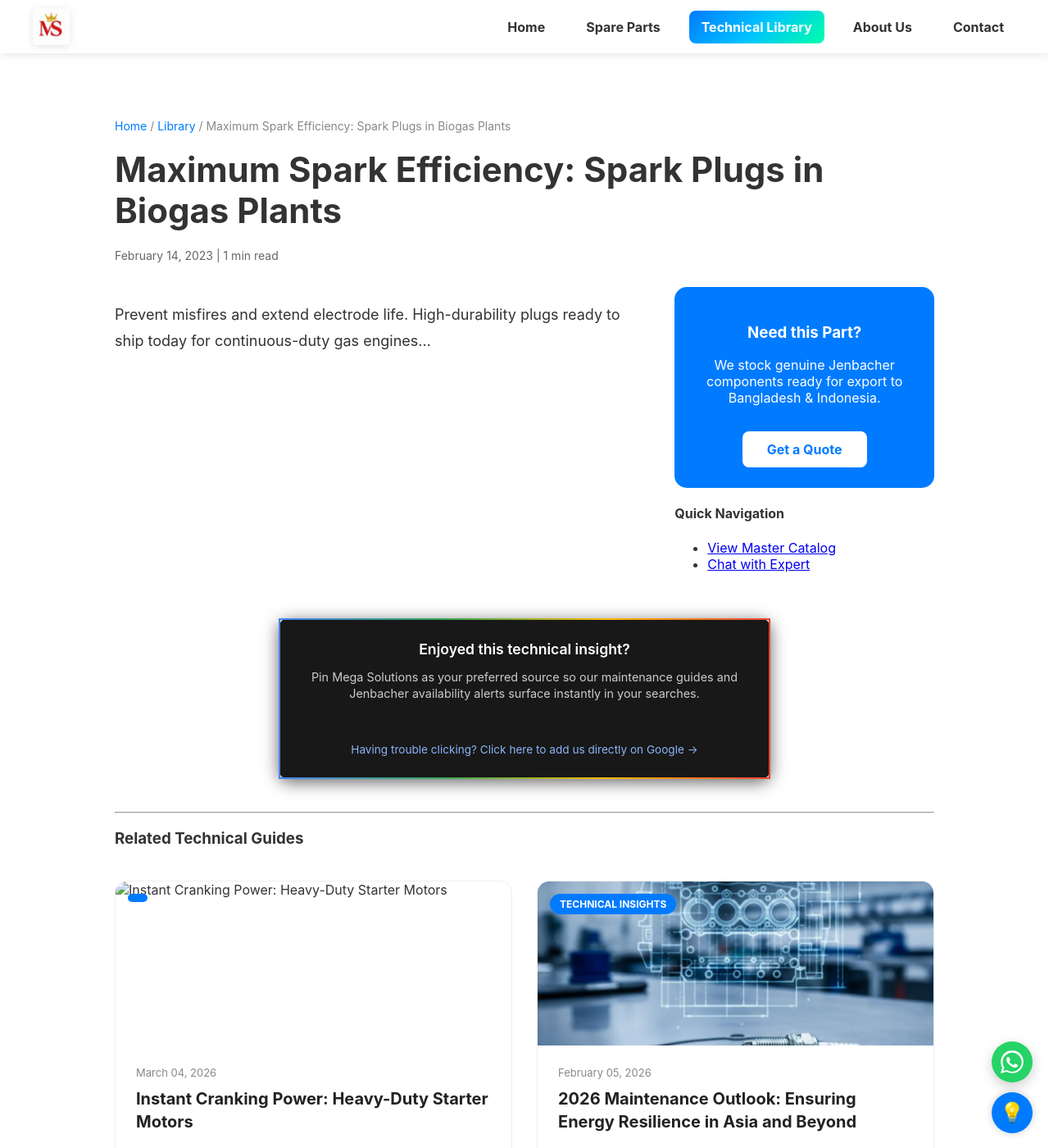
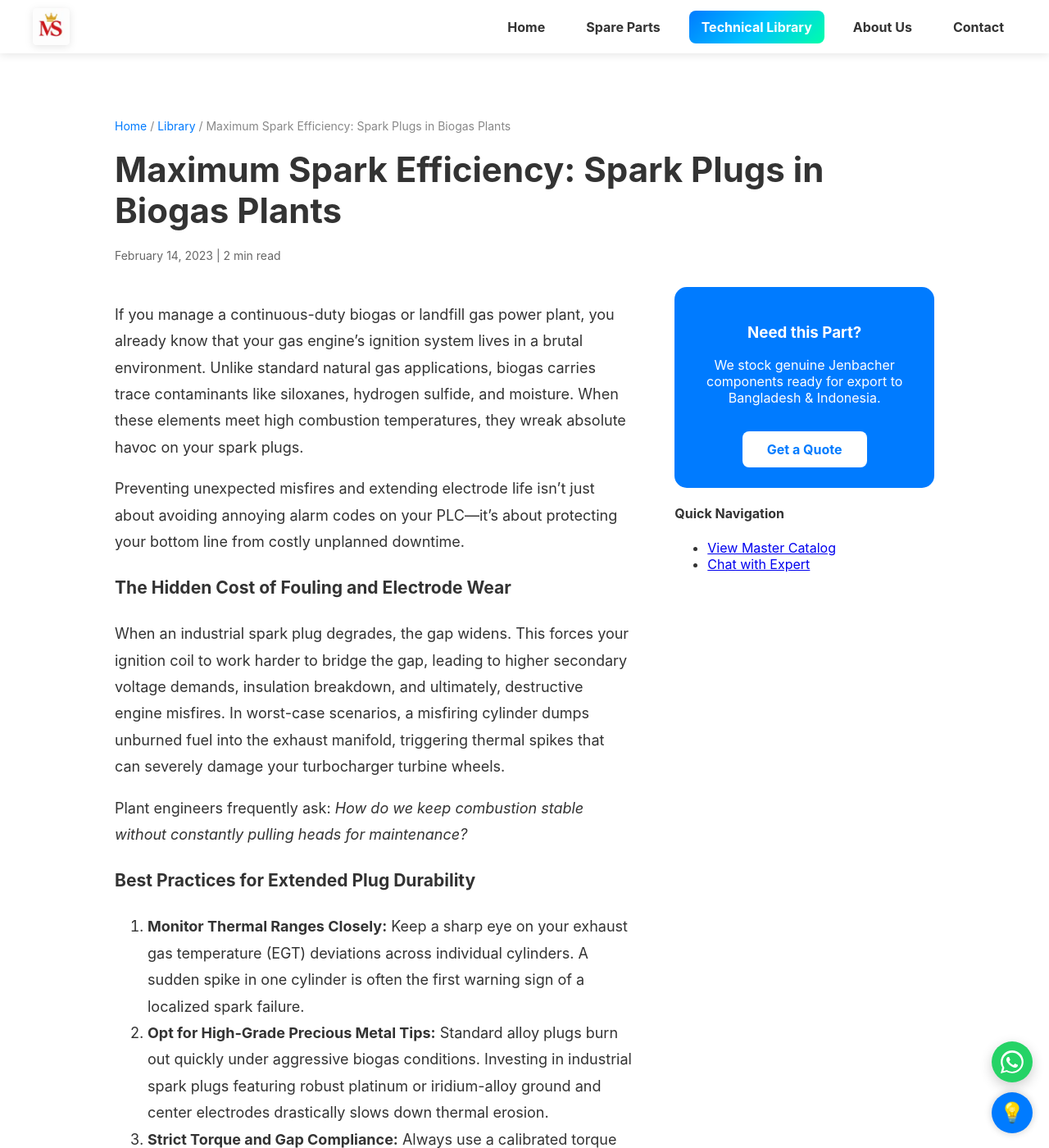
Before and after one commit to Khisal786/Mega-Solutions-UAE, a Jekyll site: the page built from _posts/2023-02-14-maximizing-spark-efficiency-biogas-plants.md, in a window 1280 px wide and 1400 px high. Shown: the whole window at 82% size. Built offline with Jekyll 4.4.1, drawn with Linux system fonts in a browser that asks for light colours; some of the changed text lies outside the part shown.

Commit message:
Enhance spark plug maintenance insights for biogas plants
Expanded on the importance of spark plug durability in biogas plants, detailing the impact of contaminants and best practices for maintenance.

```diff
--- a/_posts/2023-02-14-maximizing-spark-efficiency-biogas-plants.md
+++ b/_posts/2023-02-14-maximizing-spark-efficiency-biogas-plants.md
@@ -4,4 +4,23 @@ title: "Maximum Spark Efficiency: Spark Plugs in Biogas Plants"
 date: 2023-02-14 08:00:00 +0400
 categories: [Maintenance, Technical Insights]
 ---
-Prevent misfires and extend electrode life. High-durability plugs ready to ship today for continuous-duty gas engines...
+
+If you manage a continuous-duty biogas or landfill gas power plant, you already know that your gas engine’s ignition system lives in a brutal environment. Unlike standard natural gas applications, biogas carries trace contaminants like siloxanes, hydrogen sulfide, and moisture. When these elements meet high combustion temperatures, they wreak absolute havoc on your spark plugs.
+
+Preventing unexpected misfires and extending electrode life isn't just about avoiding annoying alarm codes on your PLC—it’s about protecting your bottom line from costly unplanned downtime.
+
+### The Hidden Cost of Fouling and Electrode Wear
+
+When an industrial spark plug degrades, the gap widens. This forces your ignition coil to work harder to bridge the gap, leading to higher secondary voltage demands, insulation breakdown, and ultimately, destructive engine misfires. In worst-case scenarios, a misfiring cylinder dumps unburned fuel into the exhaust manifold, triggering thermal spikes that can severely damage your turbocharger turbine wheels.
+
+Plant engineers frequently ask: *How do we keep combustion stable without constantly pulling heads for maintenance?*
+
+### Best Practices for Extended Plug Durability
+
+1. **Monitor Thermal Ranges Closely:** Keep a sharp eye on your exhaust gas temperature (EGT) deviations across individual cylinders. A sudden spike in one cylinder is often the first warning sign of a localized spark failure.
+2. **Opt for High-Grade Precious Metal Tips:** Standard alloy plugs burn out quickly under aggressive biogas conditions. Investing in industrial spark plugs featuring robust platinum or iridium-alloy ground and center electrodes drastically slows down thermal erosion.
+3. **Strict Torque and Gap Compliance:** Always use a calibrated torque wrench when seating new plugs. Incorrect torque disrupts the heat transfer path between the plug shell and the cylinder head, creating hot spots that accelerate pre-ignition.
+
+### Ready to Ship Today
+
+We maintain a dedicated inventory of high-durability industrial spark plugs and pre-combustion chamber components engineered specifically for continuous-duty gas engines. If you are battling recurring misfires or preparing for an upcoming top-end overhaul, reach out to our team directly via WhatsApp or our contact form to secure reliable replacements today.
```
